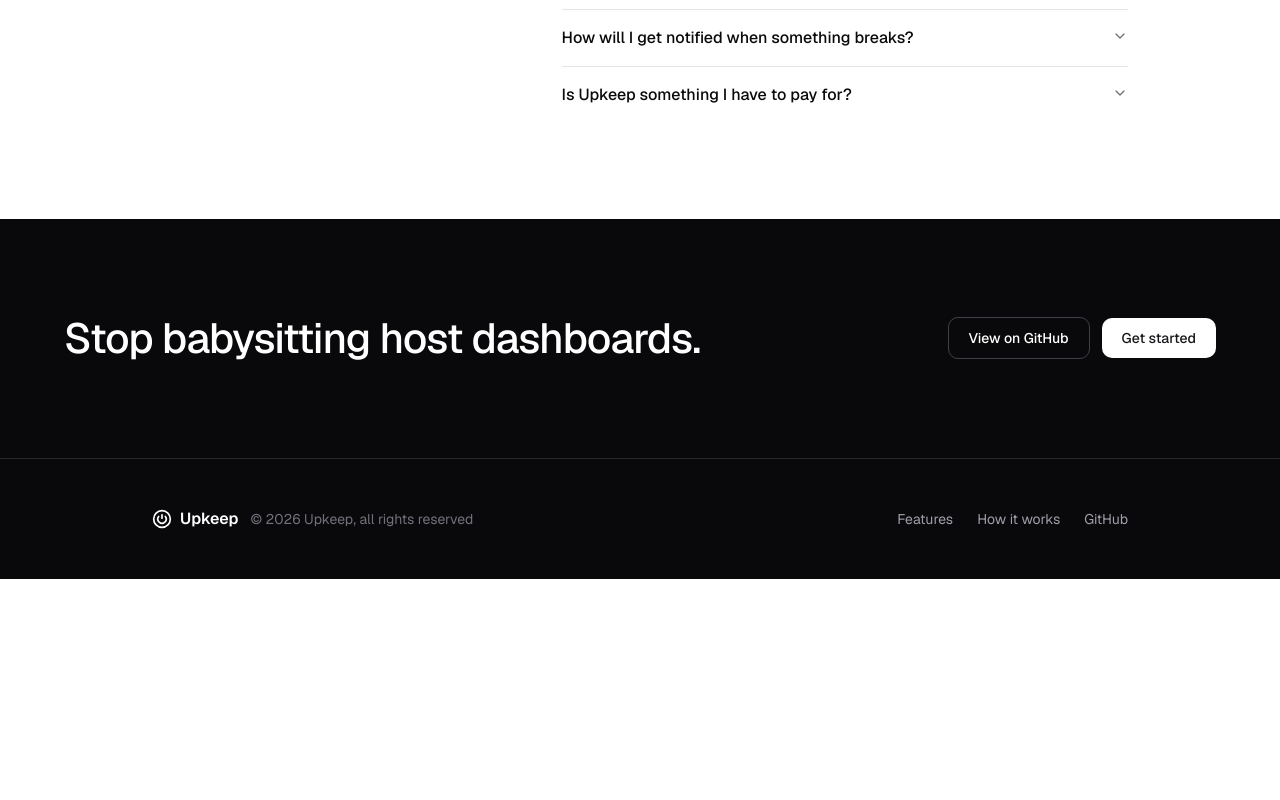
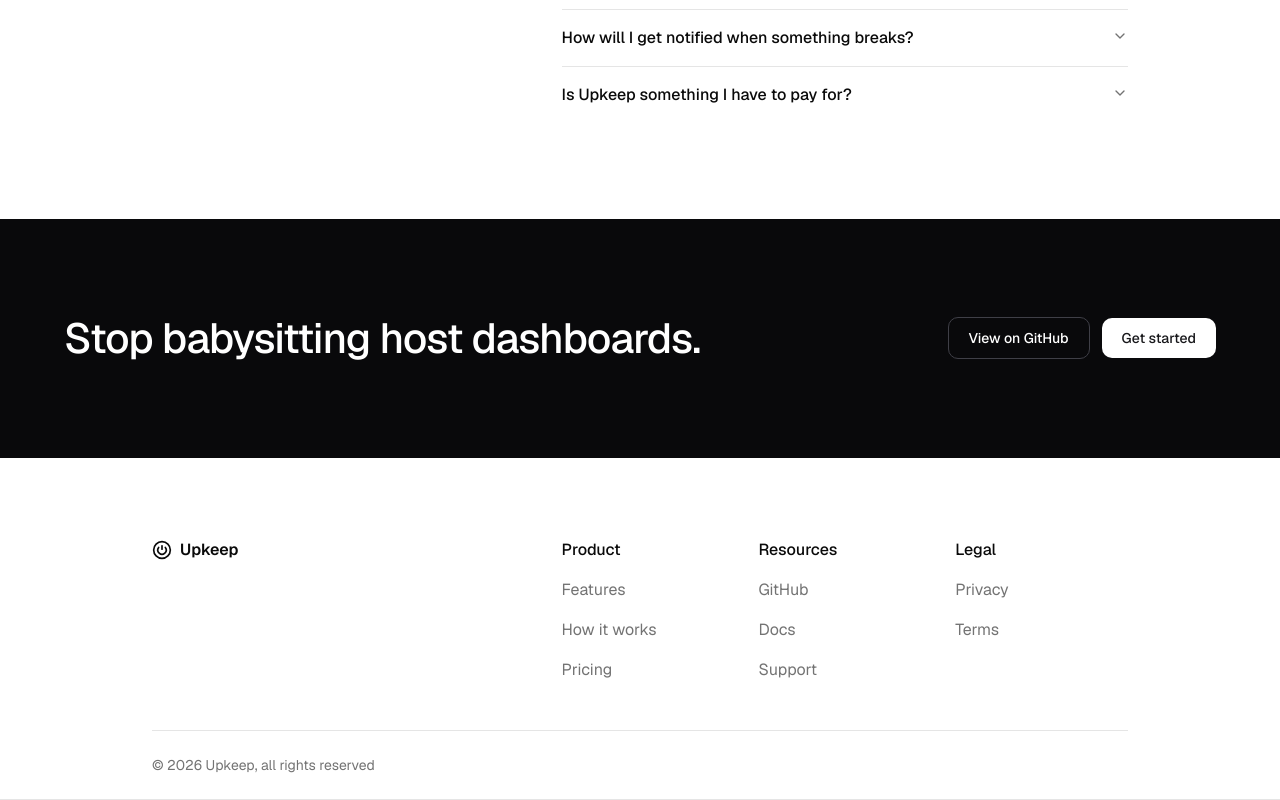
Before and after one commit to hasnaintypes/upkeep-app, a Next.js app: page / in a window 1280 px wide. Shown: the part 4485-5285 px from the top of the page. Before the commit the page ends 5064 px from the top, so only its background shows below. Built offline with nearby package versions, Linux system fonts and the light colour scheme; no server answers.

Commit message:
feat(layout): rebuild site footer with multi-column link groups

```diff
--- a/src/components/layout/site-footer.tsx
+++ b/src/components/layout/site-footer.tsx
@@ -1,7 +1,32 @@
 import Link from "next/link";
-import { CirclePower } from "lucide-react";
-import { BRAND_NAME, NAV_LINKS } from "@/features/marketing";
-import { isExternalUrl } from "@/lib/utils";
+import { Logo } from "@/components/logo";
+import { BRAND_NAME } from "@/features/marketing";
+
+const links = [
+  {
+    group: "Product",
+    items: [
+      { title: "Features", href: "#features" },
+      { title: "How it works", href: "#how-it-works" },
+      { title: "Pricing", href: "#" },
+    ],
+  },
+  {
+    group: "Resources",
+    items: [
+      { title: "GitHub", href: "https://github.com/hasnaintypes/upkeep-app" },
+      { title: "Docs", href: "#" },
+      { title: "Support", href: "#" },
+    ],
+  },
+  {
+    group: "Legal",
+    items: [
+      { title: "Privacy", href: "#" },
+      { title: "Terms", href: "#" },
+    ],
+  },
+];
 
 async function getCurrentYear() {
   "use cache";
@@ -12,32 +37,36 @@
   const year = await getCurrentYear();
 
   return (
-    <footer className="border-t border-zinc-800 py-12" style={{ backgroundColor: "#09090B" }}>
+    <footer className="bg-background border-b pt-20">
       <div className="mx-auto max-w-5xl px-6">
-        <div className="flex flex-wrap items-center justify-between gap-12">
-          <div className="order-last flex items-center gap-3 md:order-first">
-            <Link href="/" aria-label="go home" className="flex items-center gap-2">
-              <CirclePower className="w-5 h-5 text-white" />
-              <span className="text-white font-semibold">{BRAND_NAME}</span>
+        <div className="grid gap-12 md:grid-cols-5">
+          <div className="md:col-span-2">
+            <Link href="/" aria-label="go home" className="block size-fit">
+              <Logo />
             </Link>
-            <span className="text-zinc-500 block text-center text-sm">
-              © {year} {BRAND_NAME}, all rights reserved
-            </span>
           </div>
 
-          <div className="order-first flex flex-wrap items-center gap-x-6 gap-y-4 md:order-last">
-            {NAV_LINKS.map((link) => (
-              <a
-                key={link.label}
-                href={link.href}
-                target={isExternalUrl(link.href) ? "_blank" : undefined}
-                rel={isExternalUrl(link.href) ? "noreferrer" : undefined}
-                className="text-zinc-400 hover:text-white block text-sm duration-150"
-              >
-                {link.label}
-              </a>
+          <div className="col-span-3 grid grid-cols-3 gap-6">
+            {links.map((link) => (
+              <div key={link.group} className="space-y-4">
+                <span className="block font-medium">{link.group}</span>
+                {link.items.map((item) => (
+                  <Link
+                    key={item.title}
+                    href={item.href}
+                    className="text-muted-foreground hover:text-primary block duration-150"
+                  >
+                    <span>{item.title}</span>
+                  </Link>
+                ))}
+              </div>
             ))}
           </div>
+        </div>
+        <div className="mt-12 flex flex-wrap items-end justify-between gap-6 border-t py-6">
+          <span className="text-muted-foreground order-last block text-center text-sm md:order-first">
+            © {year} {BRAND_NAME}, all rights reserved
+          </span>
         </div>
       </div>
     </footer>
--- /dev/null
+++ b/src/components/logo.tsx
@@ -0,0 +1,11 @@
+import { CirclePower } from "lucide-react";
+import { BRAND_NAME } from "@/features/marketing";
+
+export function Logo() {
+  return (
+    <span className="flex items-center gap-2">
+      <CirclePower className="size-5" />
+      <span className="font-semibold">{BRAND_NAME}</span>
+    </span>
+  );
+}
```
